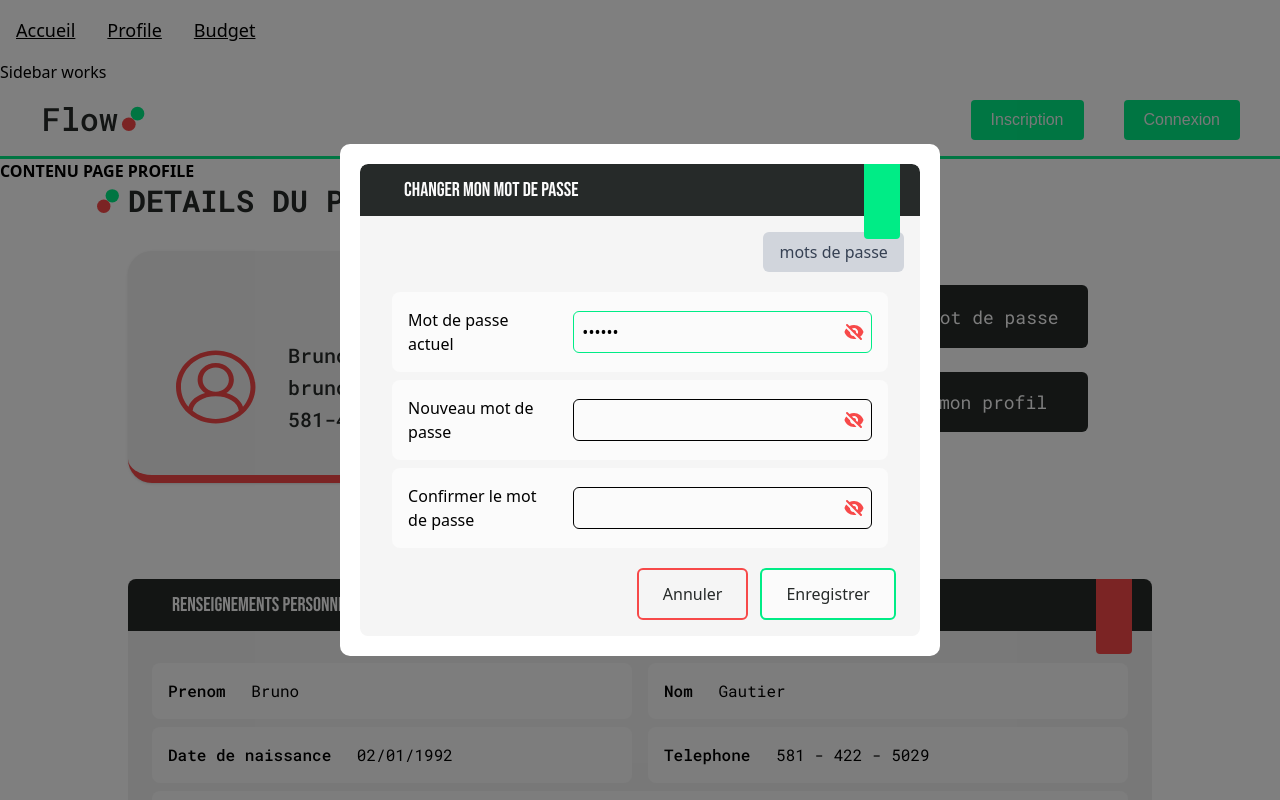
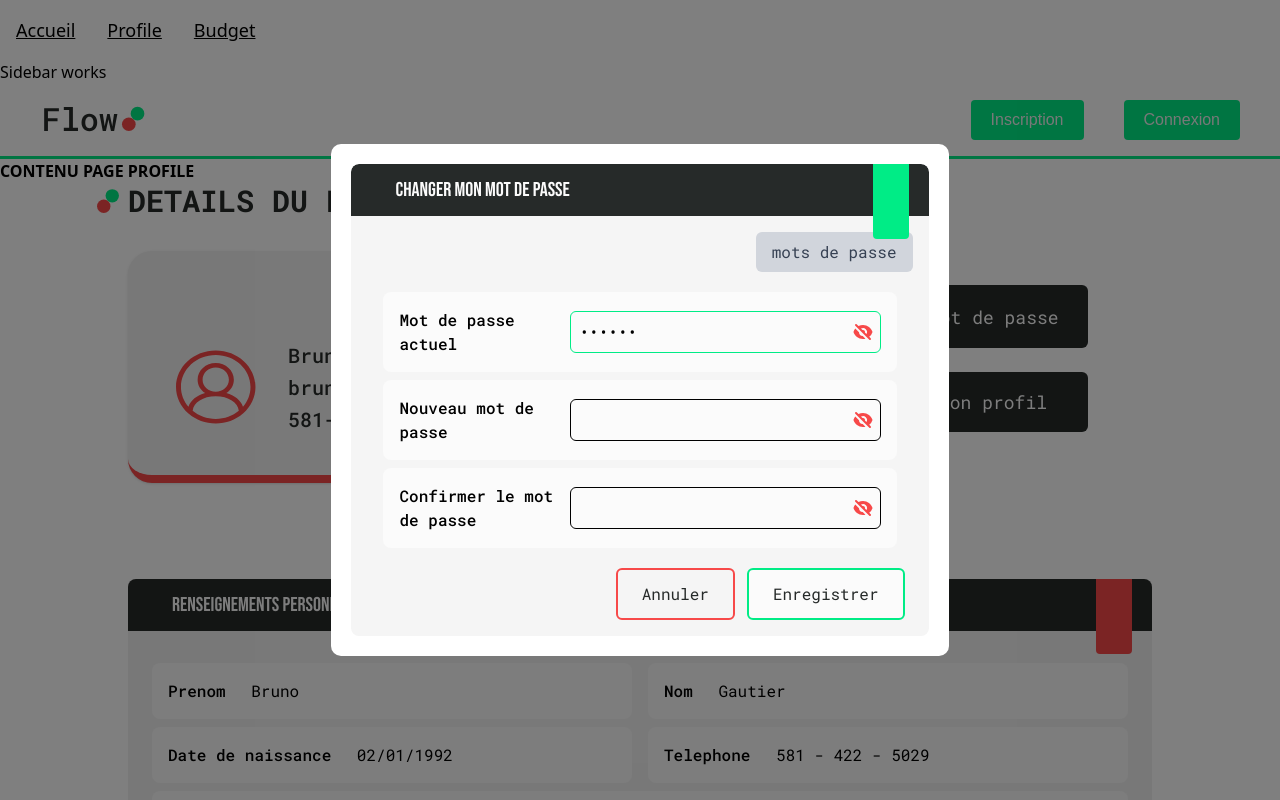
Before and after one commit to Big-pun/projet-synthese, a Vue app: page /espace-client/profil in a window 1280 px wide. Both pictures are taken after a click on the button "Changer mon mot de passe". Shown: the top 800 px of the page. Built offline with nearby package versions, Linux system fonts and the light colour scheme.

Commit message:
Tweak font form

```diff
--- a/src/components/profile/ProfileForm.vue
+++ b/src/components/profile/ProfileForm.vue
@@ -310,9 +310,9 @@ function getErrorMessage(fieldName) {
 </script>
 
 <template>
-  <div class="form-container">
+  <div class="form-container font-roboto">
     <!-- En-tête du formulaire -->
-    <div class="flex items-center justify-between p-3 rounded-t-lg bg-gray relative">
+    <div class="flex items-center justify-between p-3 rounded-t-lg bg-gray relative max-w-full">
       <h3 class="text-white ml-8">{{ title }}</h3>
 
       <!-- Rectangle coloré à droite comme dans les autres composants -->
```
